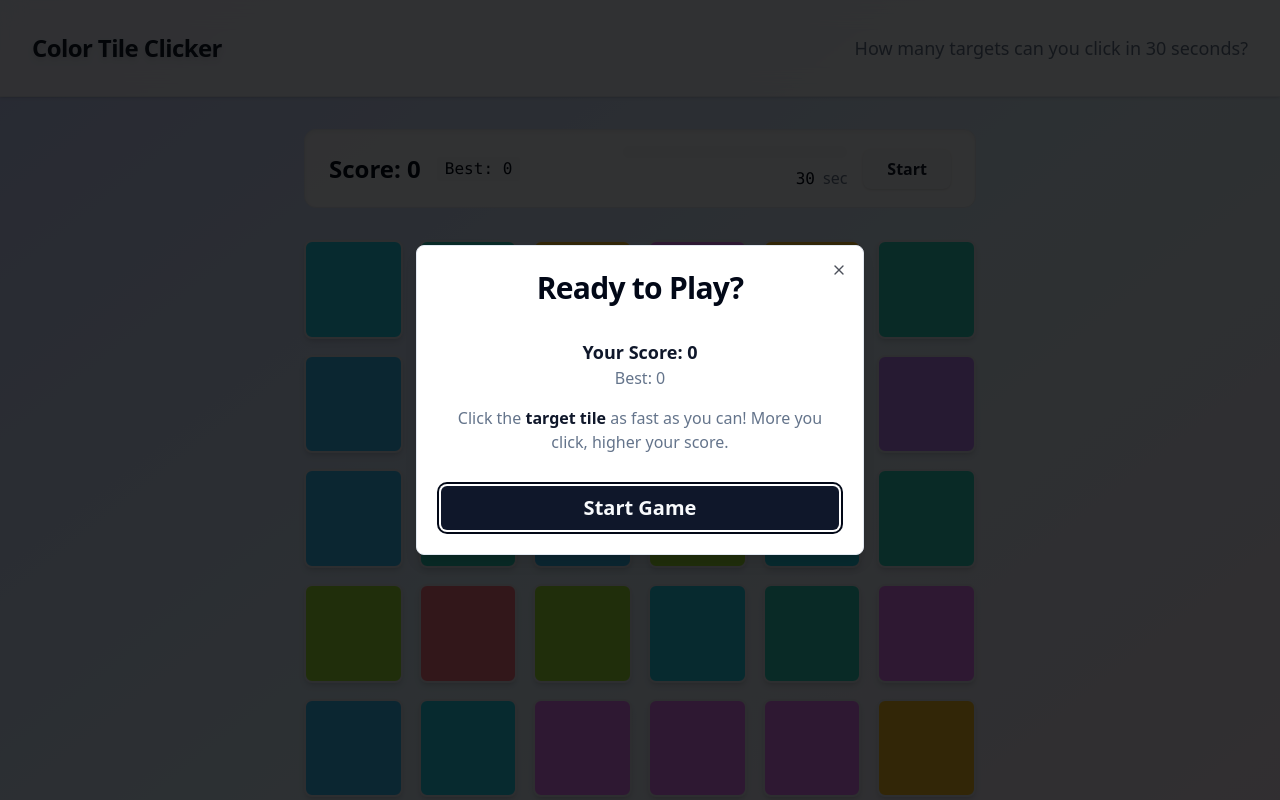
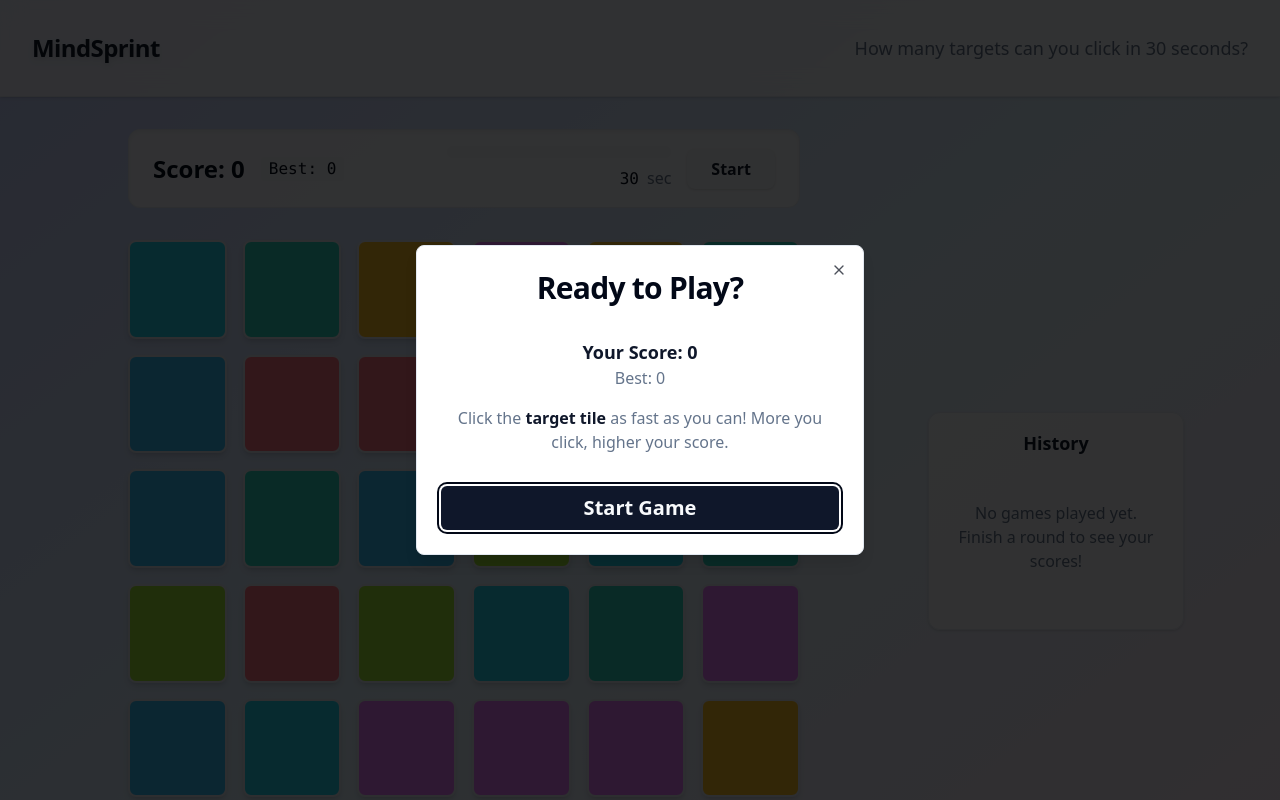
Before and after one commit to avinashram01/fun-verse-adventures, a React (Vite) app: page / in a window 1280 px wide. Shown: the top 800 px of the page. Built offline with nearby package versions, Linux system fonts and the light colour scheme.

Commit message:
feat: Add game history sidebar
Add a sidebar to display game history on the right side.

```diff
--- a/src/components/GameBoard.tsx
+++ b/src/components/GameBoard.tsx
@@ -32,7 +32,12 @@ function getStoredBest() {
   return best ? parseInt(best) : 0;
 }
 
-const GameBoard: React.FC = () => {
+interface GameBoardProps {
+  history: number[];
+  setHistory: React.Dispatch<React.SetStateAction<number[]>>;
+}
+
+const GameBoard: React.FC<GameBoardProps> = ({ history, setHistory }) => {
   // Game state
   const [tiles, setTiles] = useState<{ id: number; color: string; isTarget: boolean }[]>(
     Array.from({ length: BOARD_SIZE * BOARD_SIZE }, (_, idx) => ({
@@ -100,8 +105,18 @@ const GameBoard: React.FC = () => {
         if (newBest !== prev) localStorage.setItem("ctc_bestscore", String(newBest));
         return newBest;
       });
+
+      // Add this score to session history (if not 0)
+      if (score > 0) {
+        setHistory(prev => {
+          // Don't mutate input!
+          const updated = [...prev, score];
+          // Limit to last 8 results
+          return updated.slice(-8);
+        });
+      }
     }
-  }, [timer, playing, score]);
+  }, [timer, playing, score, setHistory]);
 
   const handleTileClick = (idx: number) => {
     if (!playing) return;
--- /dev/null
+++ b/src/components/HistoryPanel.tsx
@@ -0,0 +1,39 @@
+
+import React from "react";
+
+interface HistoryPanelProps {
+  history: number[];
+}
+
+const HistoryPanel: React.FC<HistoryPanelProps> = ({ history }) => {
+  // Show latest at the top
+  const reversed = [...history].reverse();
+
+  return (
+    <aside className="w-full md:w-64 bg-card/60 rounded-xl border border-border shadow p-4 mt-8 md:mt-0">
+      <h2 className="font-bold text-lg text-primary mb-3 text-center">History</h2>
+      {reversed.length === 0 ? (
+        <div className="text-muted-foreground text-center pt-8 pb-10">
+          No games played yet. <br />
+          Finish a round to see your scores!
+        </div>
+      ) : (
+        <ul className="space-y-2">
+          {reversed.map((score, i) => (
+            <li
+              key={i}
+              className="flex items-center justify-between px-3 py-2 rounded bg-muted"
+            >
+              <span className="font-mono text-base text-primary">
+                Game {reversed.length - i}
+              </span>
+              <span className="font-semibold text-lg">{score}</span>
+            </li>
+          ))}
+        </ul>
+      )}
+    </aside>
+  );
+};
+
+export default HistoryPanel;
--- a/src/pages/Index.tsx
+++ b/src/pages/Index.tsx
@@ -1,18 +1,32 @@
 
+import React, { useState } from "react";
 import GameBoard from "@/components/GameBoard";
+import HistoryPanel from "@/components/HistoryPanel";
 
 const Index = () => {
+  // Track history in Index, so it survives board remounts.
+  const [history, setHistory] = useState<number[]>([]);
+
   return (
     <div className="min-h-screen bg-gradient-to-br from-indigo-200 via-sky-100 to-pink-100 flex flex-col">
       <header className="py-8 px-8 border-b border-border flex items-center justify-between bg-card/70 backdrop-blur-md shadow">
-        <h1 className="font-bold text-2xl tracking-tight text-primary drop-shadow-md">Color Tile Clicker</h1>
-        <span className="text-lg text-muted-foreground hidden md:inline">How many targets can you click in 30 seconds?</span>
+        <h1 className="font-bold text-2xl tracking-tight text-primary drop-shadow-md">
+          MindSprint
+        </h1>
+        <span className="text-lg text-muted-foreground hidden md:inline">
+          How many targets can you click in 30 seconds?
+        </span>
       </header>
-      <main className="flex-1 flex flex-col items-center justify-center p-8">
-        <GameBoard />
+      <main className="flex-1 flex flex-col md:flex-row items-center justify-center gap-8 p-8">
+        <div className="flex-1 flex justify-center w-full">
+          <GameBoard history={history} setHistory={setHistory} />
+        </div>
+        <div className="w-full md:max-w-xs">
+          <HistoryPanel history={history} />
+        </div>
       </main>
       <footer className="text-sm text-muted-foreground py-6 text-center">
-        &copy; {new Date().getFullYear()} Color Tile Clicker – Made with <span className="animate-pulse">🎮</span>
+        &copy; {new Date().getFullYear()} MindSprint – Made with <span className="animate-pulse">🎮</span>
         <span className="mx-2">· made by Avinash</span>
       </footer>
     </div>
```
